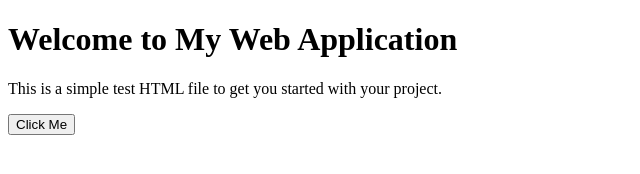
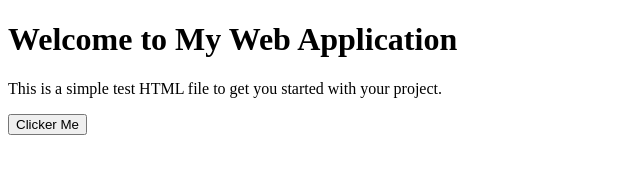
Before and after one commit to manovay/rideability-front-end, a website: page src/frontend/index.html in a window 1280 px wide. Shown: the full height of the page, 0-640 px from the left. Drawn offline with Linux system fonts and the light colour scheme.

```diff
--- a/src/frontend/index.html
+++ b/src/frontend/index.html
@@ -9,6 +9,6 @@
 </header>
 <p>This is a simple test HTML file to get
 you started with your project.</p>
-<button id="testButton">Click Me</button>
+<button id="testButton">Clicker Me</button>
 </body>
 </html>
```
